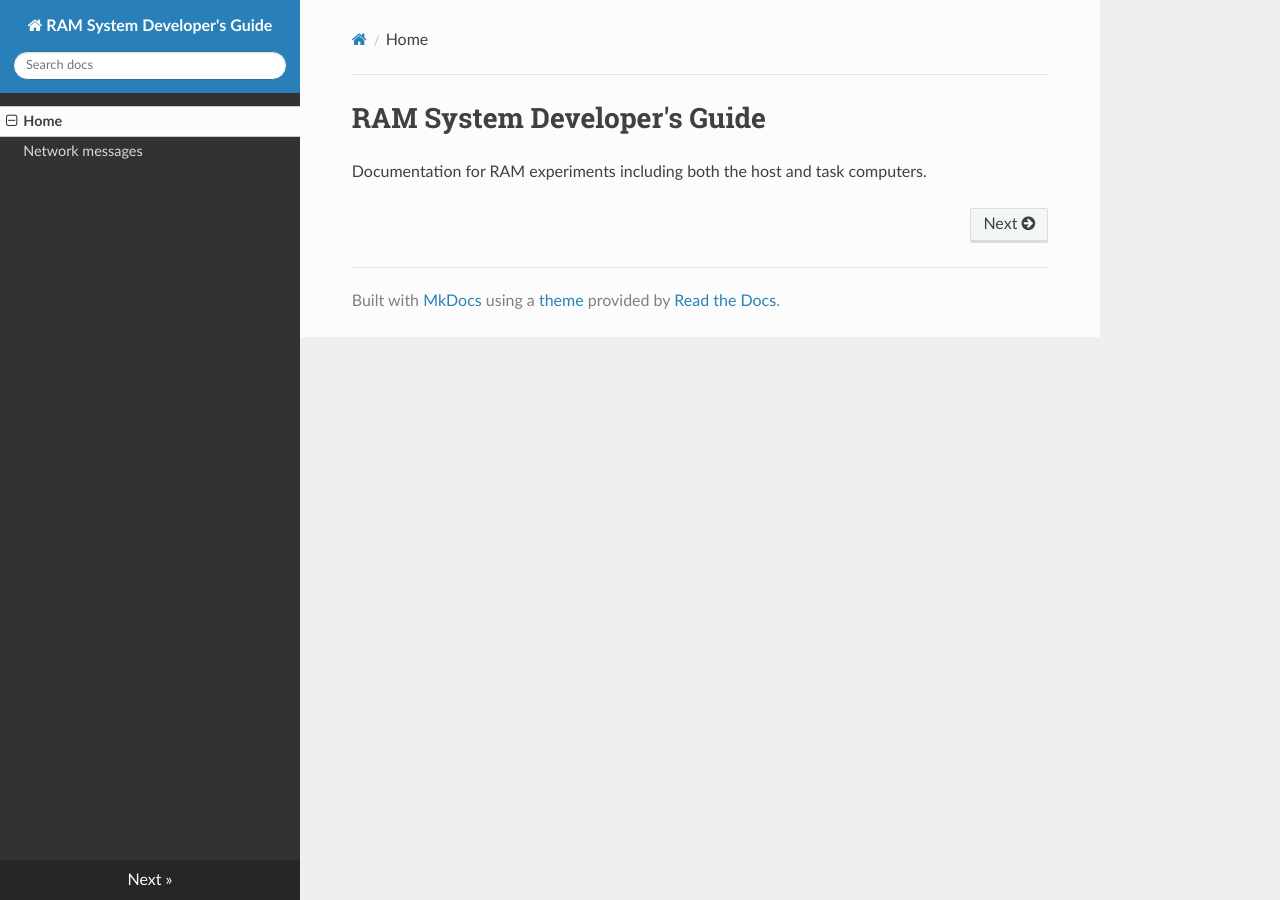
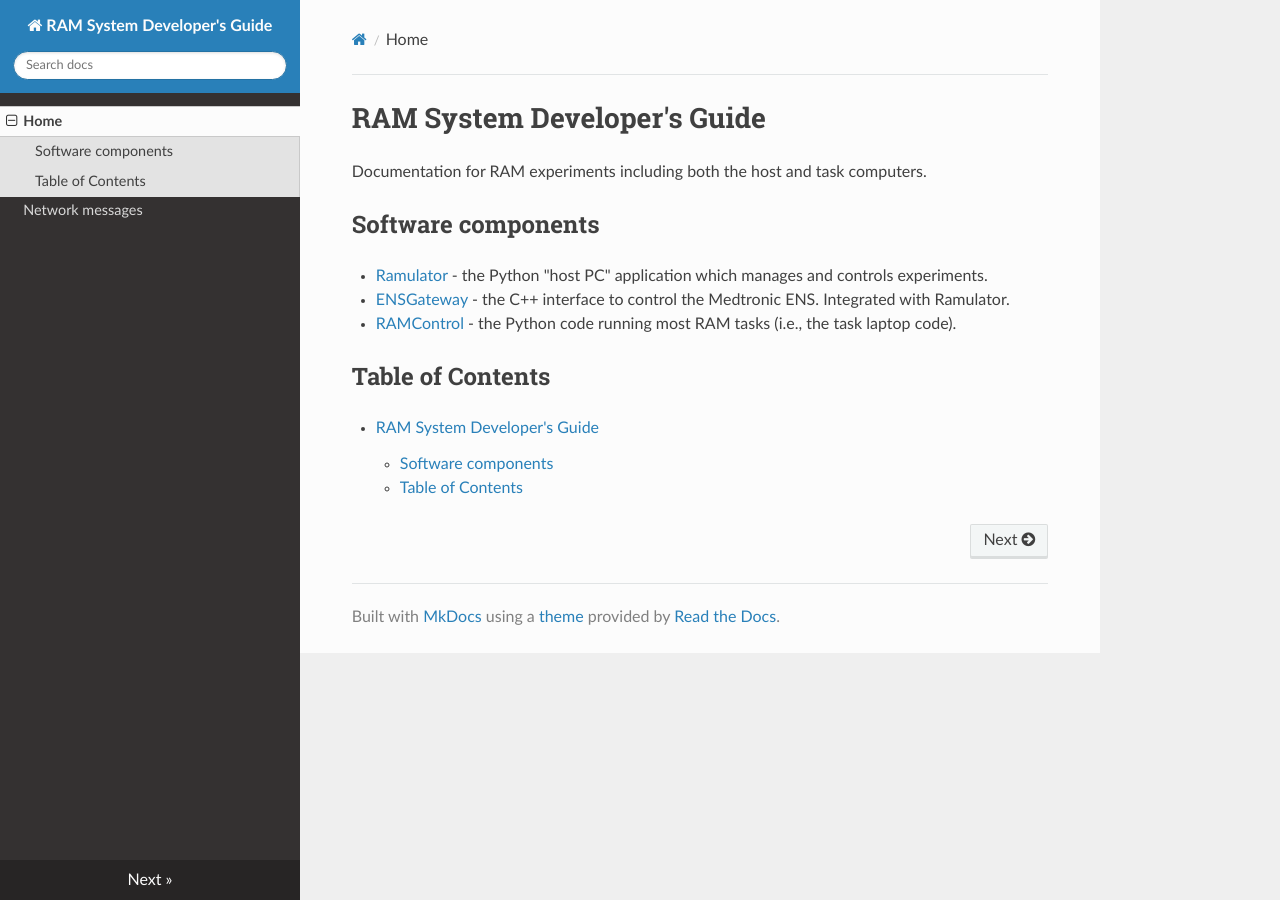
Before and after one commit to pennmem/ram-devguide, an MkDocs documentation site: the page built from docs/index.md, in a window 1280 px wide. Built offline with MkDocs 1.6.1, drawn with Linux system fonts in a browser that asks for light colours; nearby versions of some CDN libraries; old or Windows-style settings are respelled for this version of MkDocs.

Commit message:
Document major components and add TOC

```diff
--- a/docs/index.md
+++ b/docs/index.md
@@ -1,3 +1,16 @@
 # RAM System Developer's Guide
 
 Documentation for RAM experiments including both the host and task computers.
+
+## Software components
+
+* [Ramulator](https://github.com/ramdarpaprojectorg/SYS3) - the Python "host PC"
+  application which manages and controls experiments.
+* [ENSGateway](https://github.com/ramdarpaprojectorg/S3_CPP) - the C++ interface
+  to control the Medtronic ENS. Integrated with Ramulator.
+* [RAMControl](https://github.com/ramdarpaprojectorg/RAMControl) - the Python
+  code running most RAM tasks (i.e., the task laptop code).
+
+## Table of Contents
+
+[TOC]
```
